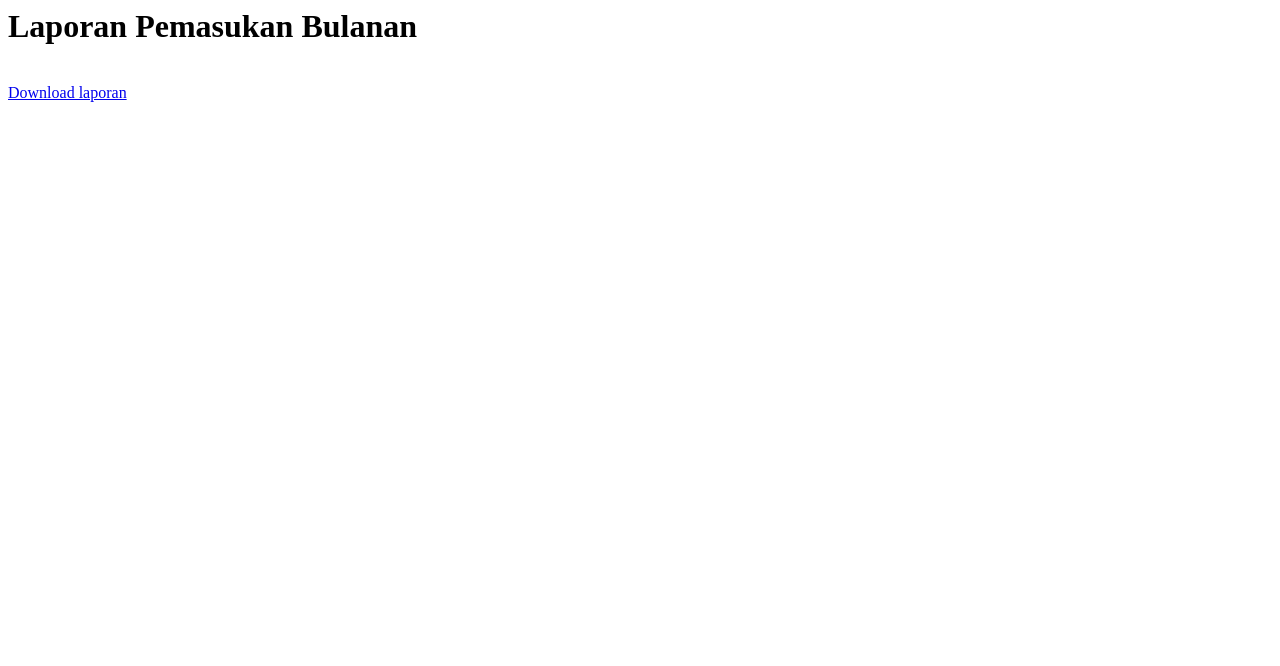
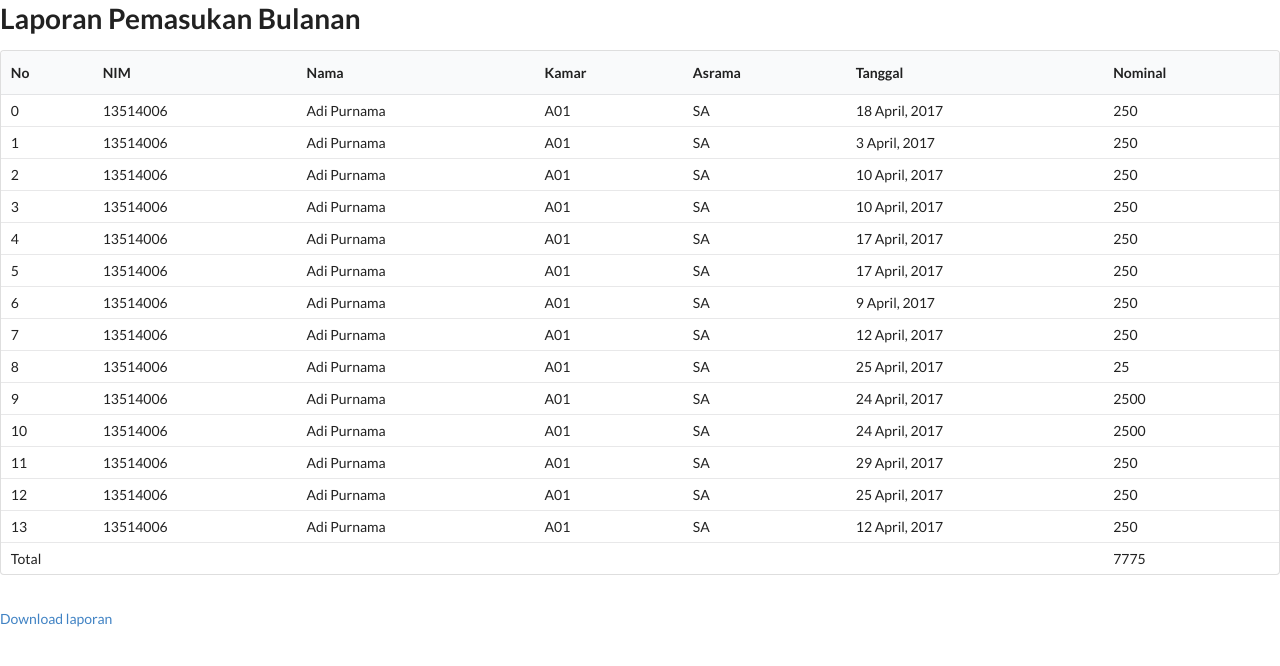
Before and after one commit to adipurnama141/Sistem-Informasi-Keuangan, a PHP site: page /laporan2/index.php in a window 1280 px wide. Shown: the top 666 px of the page. Run offline with PHP 8.4, Linux system fonts and the light colour scheme; data comes from the database, SQL or seed files in the repository.

Commit message:
laporan 1 & 2 done

```diff
--- a/connect.php
+++ b/connect.php
@@ -19,7 +19,7 @@
 
 	$servername = "localhost";
 	$db_username = "root";
-	$db_password = "root";
+	$db_password = "pass123";
 
 	$conn = new mysqli($servername, $db_username, $db_password, "asrama");
 	if ($conn->connect_error) {
--- a/laporan1/index.php
+++ b/laporan1/index.php
@@ -27,7 +27,6 @@
 	<script type="text/javascript" src="jspdf.min.js"></script>
 	<script type="text/javascript" src="template.js"></script>
 	<script>
-
 
 
 	function getPDF() {
--- a/laporan2/index.php
+++ b/laporan2/index.php
@@ -1,30 +1,76 @@
 <html>
+<?php
+	include('../connect.php');
+	$monthname = array("Januari", "Februari", "Maret", "April", "Mei", "Juni", "Juli", "Agustus", "September", "Oktober", "November", "Desember");
+	$month = $monthname[date('m')-1];
+	$query = "select * from pembayaran join penghuni on (pembayaran.NIM = penghuni.NIM) where Tanggal like '%".$month.", 2017' order by pembayaran.ID;";
+	$res = $conn->query($query) or die($conn->error);
+	$pembayaran = array();
+	$c = 0;
+	while ($row = $res->fetch_assoc()){
+		$pembayaran[$c++] = $row;
+	}
+	$js_array = json_encode($pembayaran);
+?>
 
 <head>
 	<title>PDF test</title>
+	<link href="../style.css" media="all" rel="stylesheet">
+	<link href="../calendar.css" media="all" rel="stylesheet">
+	<link href="../semantic-min.css" media="all" rel="stylesheet" >
 	<script type="text/javascript" src="jspdf.min.js"></script>
 	<script type="text/javascript" src="template.js"></script>
 	<script>
+	var pembayaran = <?php echo $js_array; ?>;
 	var dx = [8.7,22.1,51.5,13.9,15.5,24,21.5];
 	var dy = 8.5;
 
+	var monthname = {"Januari":"01", "Februari":"02", "Maret":"03", "April":"04", "Mei":"05", "Juni":"06", "Juli":"07", "Agustus":"09", "September":"09", "Oktober":"10", "November":"11", "Desember":"12"}
+
 	function getPDF() {
 		var doc = new jsPDF();
-
 		doc.addImage(imgData,'JPEG',5,0,200,300);
-		doc.setFontSize(12);
+		doc.setFontSize(11);
 		var x0 = 30.0;
 		var y0 = 86.0;
 		var x=x0,y=y0;
-		for (var i=0;i<20;i++){
-			for (var j=0;j<7;j++){
-				doc.text(x,y, "x");
-				x+=dx[j];
-			}
+		var xa = 0;
+		var total = 0;
+		for (var i=0;i<pembayaran.length;i++){
+			// for (var j=0;j<7;j++){
+			// 	doc.text(x,y, "x");
+			// 	x+=dx[j];
+			// }
+			var j=0;
+			doc.text(x,y, String(i));
+			x+=dx[j++];
+			console.log(i);
+			doc.text(x,y, String(pembayaran[i]['NIM']));
+			x+=dx[j++];
+			doc.text(x,y, String(pembayaran[i]['Nama']));
+			x+=dx[j++];
+			doc.text(x,y, String(pembayaran[i]['Kamar']));
+			x+=dx[j++];
+			doc.text(x,y, String(pembayaran[i]['Asrama']));
+			x+=dx[j++];
+			var res = pembayaran[i]['Tanggal'].split(" ");
+			var m = res[1].split(',');
+			var month = monthname[m[0]];
+			doc.text(x,y, res[0]+"/"+month+"/"+res[2]);
+			x+=dx[j++];
+			total += parseInt(pembayaran[i]['Nominal']);
+			doc.text(x,y, String(pembayaran[i]['Nominal']));
+			xa = x;
 			x=x0;
 			y+=dy;
+			if (i==19){
+				doc.addPage();
+				doc.addImage(imgData,'JPEG',5,0,200,300);
+				doc.setFontSize(11);
+				y = y0;
+			}
 		}
-
+		doc.text(xa,y0+(dy*20),String(total));
 		doc.save('Laporan Bulanan.pdf');
 	}
 
@@ -35,6 +81,40 @@
 <body >
 <h1>Laporan Pemasukan Bulanan</h1>
 
+<table class="ui compact table" id="tabel_laporan_tahunan">
+	<thead>
+		<tr>
+			<th>No</th>
+			<th>NIM</th>
+			<th>Nama</th>
+			<th>Kamar</th>
+			<th>Asrama</th>
+			<th>Tanggal</th>
+			<th>Nominal</th>
+		</tr>
+	</thead>
+	<tbody>
+		<?php
+			$len = count($pembayaran);
+			$sum = 0;
+			for ($i=0;$i<$len;$i++){
+				echo "<tr>";
+				echo "<td>".$i."</td>";
+				echo "<td>".$pembayaran[$i]['NIM']."</td>";
+				echo "<td>".$pembayaran[$i]['Nama']."</td>";
+				echo "<td>".$pembayaran[$i]['Kamar']."</td>";
+				echo "<td>".$pembayaran[$i]['Asrama']."</td>";
+				echo "<td>".$pembayaran[$i]['Tanggal']."</td>";
+				echo "<td>".$pembayaran[$i]['Nominal']."</td>";
+				$sum += (int)$pembayaran[$i]['Nominal'];
+				echo "</tr>";
+			}
+			echo "<tr><td colspan=\"6\">Total</td><td>".$sum."</td></tr>";
+		?>
+	</tbody>
+</table>
+
+
 <br>
 <a href="javascript:getPDF()">Download laporan </a>
 </body>
```
